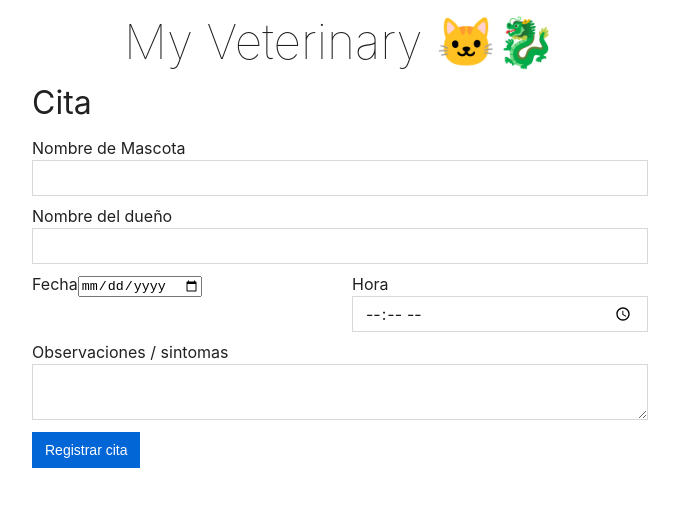
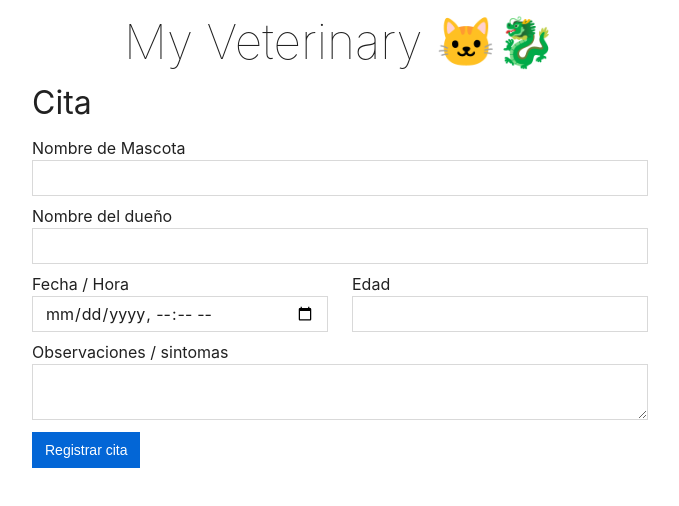
Before and after one commit to wlizama/my-veterinary-rjs, a React (Create React App) app: page / in a window 1280 px wide. Shown: the top 506 px of the page, without its empty margins (300-979 px from the left). Built offline with nearby package versions, Linux system fonts and the light colour scheme.

Commit message:
Formulario cita, cambios menores

```diff
--- a/src/components/Cita/Cita.js
+++ b/src/components/Cita/Cita.js
@@ -29,14 +29,14 @@ class Cita extends Component {
                     <div className="row my-2">
                         <div className="cell-md-6">
                             <div className="form-group">
-                                <label>Fecha</label>
-                                <input type="date" />
+                                <label>Fecha / Hora</label>
+                                <input type="datetime-local" />
                             </div>
                         </div>
                         <div className="cell-md-6">
                             <div className="form-group">
-                                <label>Hora</label>
-                                <input type="time" />
+                                <label>Edad</label>
+                                <input type="number" />
                             </div>
                         </div>
                     </div>
@@ -48,7 +48,7 @@ class Cita extends Component {
                             </div>
                         </div>
                     </div>
-                    <div className="row">
+                    <div className="row my-2">
                         <div className="cell">
                             <button type="submit" className="button primary">Registrar cita</button>
                         </div>
```
